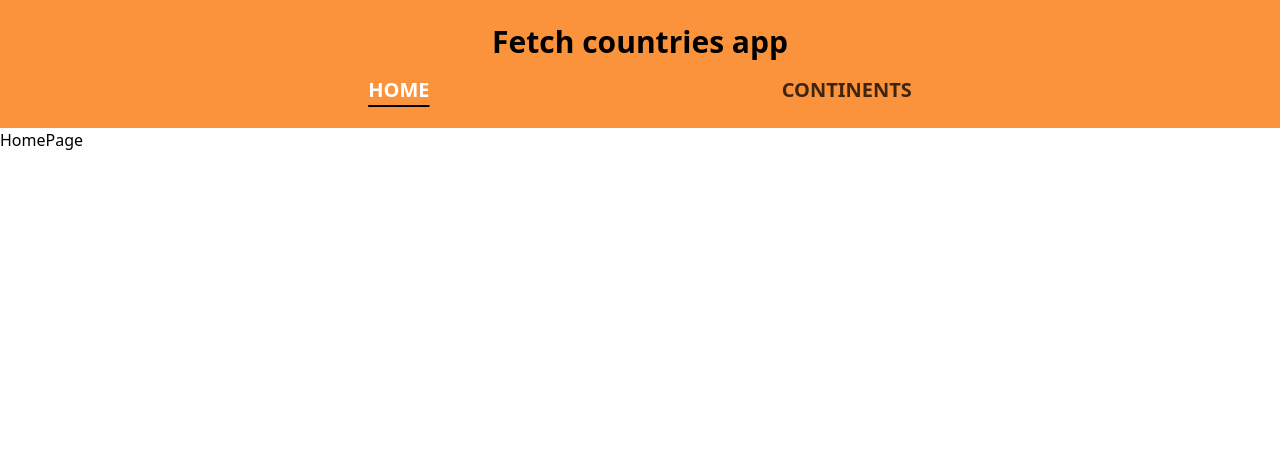
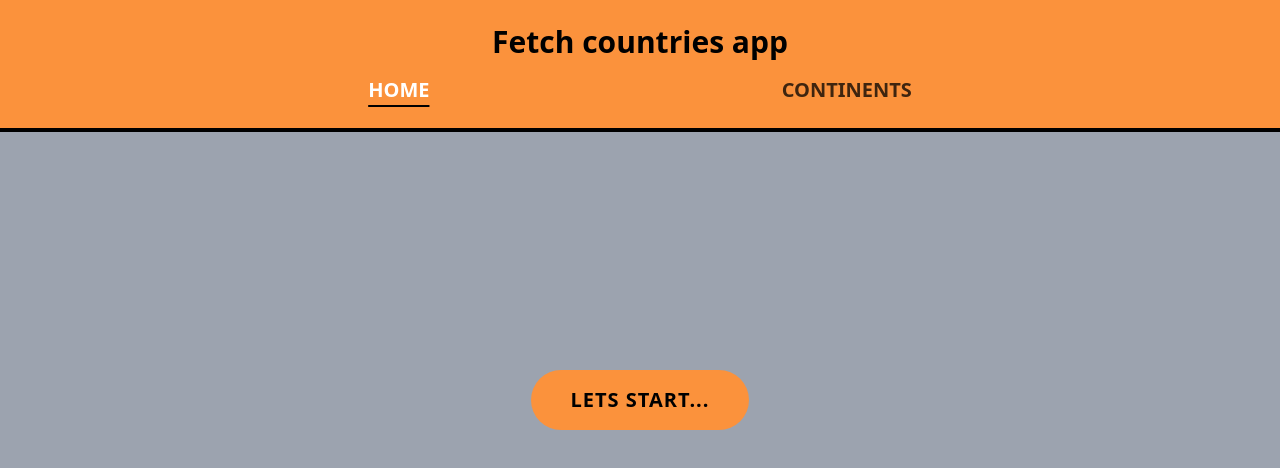
Before and after one commit to ArkadiusKuna/recruitment-task-jm, a React (Create React App) app: page / in a window 1280 px wide. Shown: the top 468 px of the page. Built offline with nearby package versions, Linux system fonts and the light colour scheme.

Commit message:
feat/finish home page syles and layout

```diff
--- a/src/layout/Header/Header.jsx
+++ b/src/layout/Header/Header.jsx
@@ -3,7 +3,7 @@ import Navigation from 'layout/Navigation/Navigation';
 
 const Header = () => {
   return (
-    <header className='flex flex-col justify-center items-center p-4 py-6 bg-orange-400'>
+    <header className='w-full fixed flex flex-col justify-center items-center p-4 py-6 border-b-4 border-black bg-orange-400'>
           <HeaderTitle />
           <Navigation />
     </header>
--- /dev/null
+++ b/src/layout/Main/Main.jsx
@@ -0,0 +1,11 @@
+const variantMap = {
+  default: 'min-h-screen flex justify-center items-center bg-gray-400'
+}
+
+const Main = ({ children, variant='default' }) => {
+  const variantClasses = variantMap[variant];
+
+  return <main className={variantClasses}>{children}</main>;
+};
+
+export default Main
--- a/src/pages/HomePage/HomePage.jsx
+++ b/src/pages/HomePage/HomePage.jsx
@@ -1,6 +1,12 @@
+import { Link } from "react-router-dom";
+
+import Main from "layout/Main/Main"
+
 const HomePage = () => {
   return (
-    <div>HomePage</div>
+    <Main>
+      <Link to='/continents' className="px-10 py-4 text-xl rounded-full font-bold uppercase tracking-wider bg-orange-400">Lets start...</Link>
+    </Main>
   )
 }
 
```
